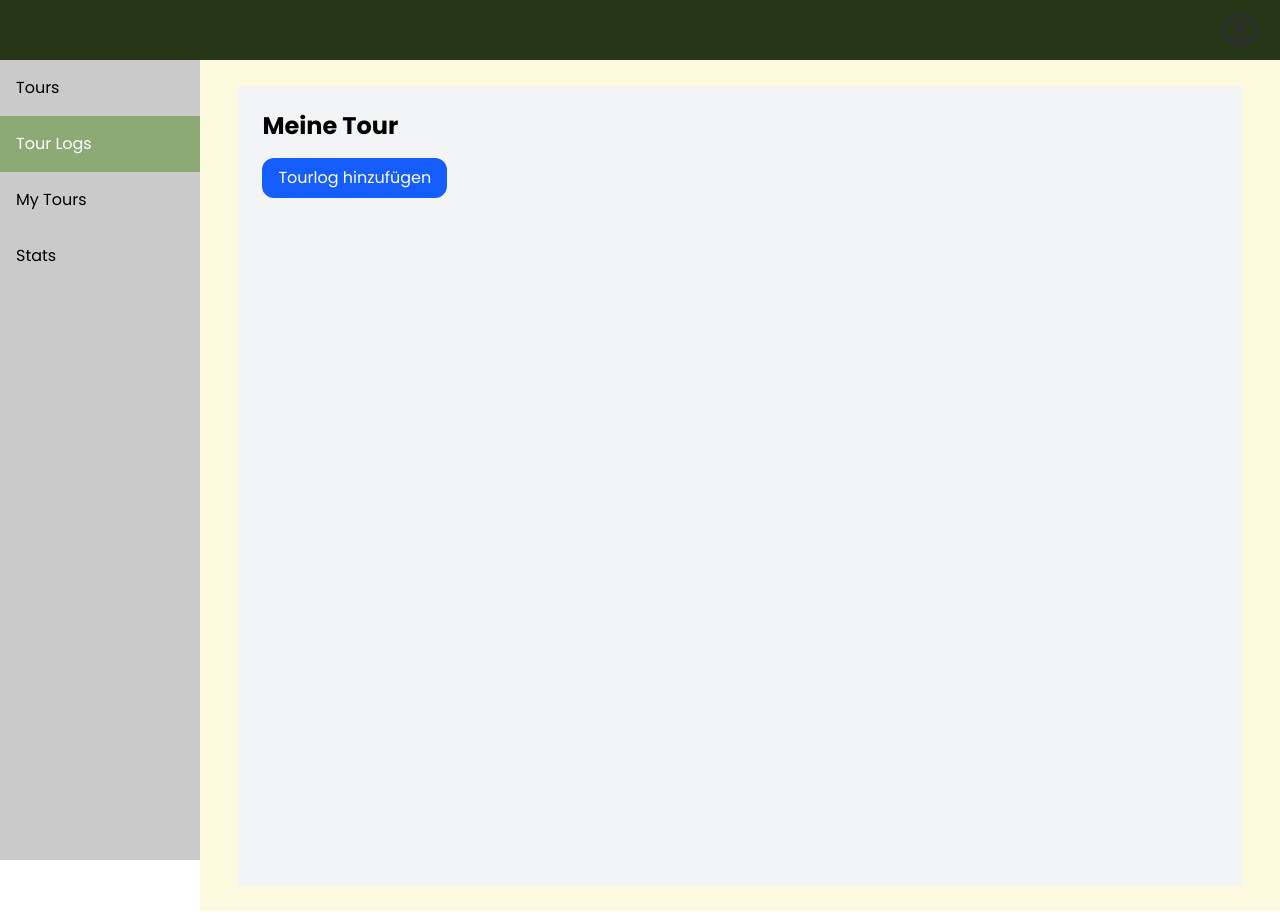
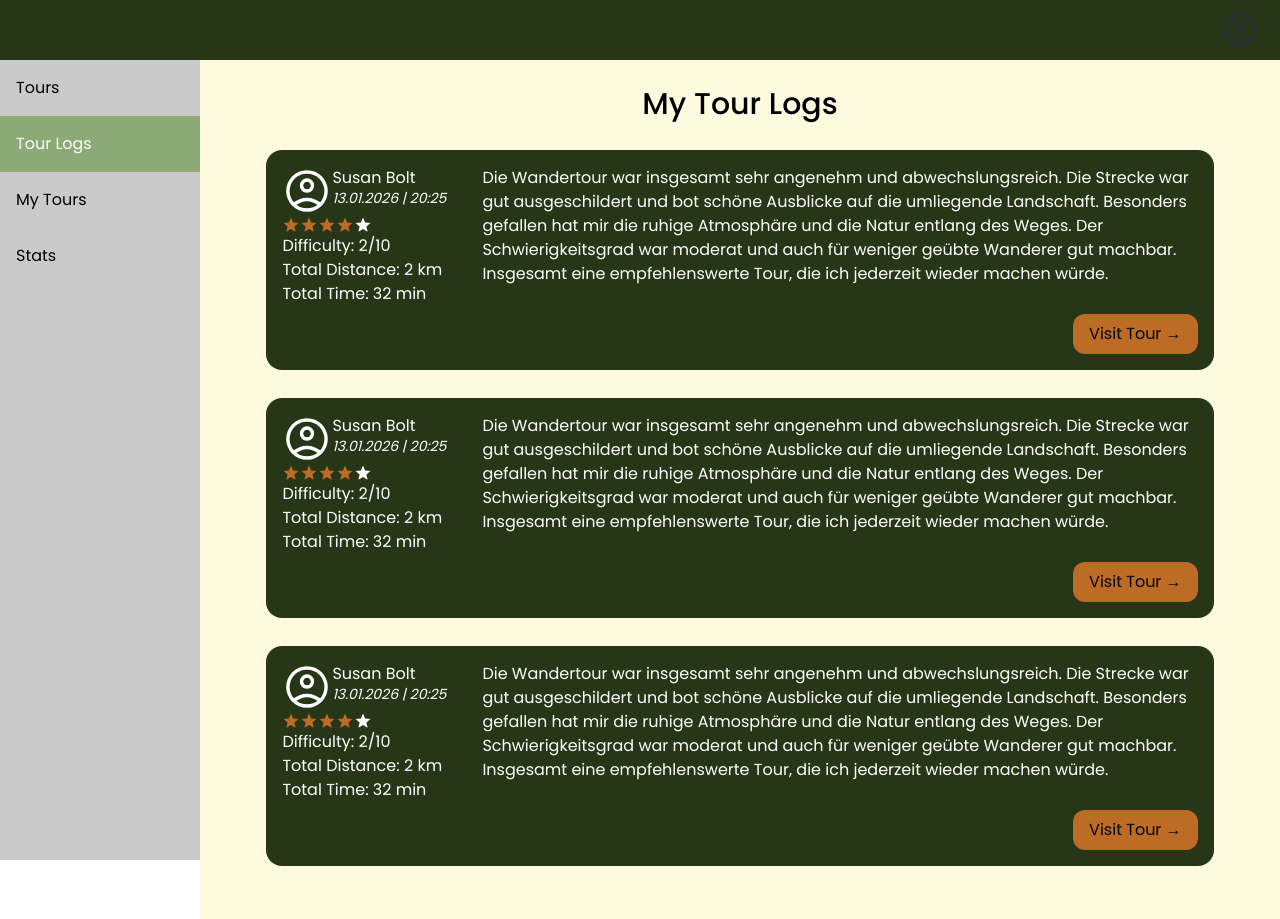
Before and after one commit to anjagfrerer/TourPlanner, an Angular app: page /tourLogs in a window 1280 px wide. Built offline with nearby package versions, Linux system fonts and the light colour scheme.

Commit message:
Add tour logs feature, but not completely ready yet

```diff
--- a/src/components/TourLog/tour-log-item/tour-log-item.html
+++ b/src/components/TourLog/tour-log-item/tour-log-item.html
@@ -13,7 +13,7 @@
               </div>
             </div>
           </div>
-          <div>Bewertung</div>
+          <star-rating [stars] = vm.rating()></star-rating>
           <div>Difficulty: 2/10</div>
           <div>Total Distance: 2 km</div>
           <div>Total Time: 32 min</div>
--- a/src/components/TourLog/tour-log-item/tour-log-item.ts
+++ b/src/components/TourLog/tour-log-item/tour-log-item.ts
@@ -1,13 +1,18 @@
-import { Component, computed, signal } from "@angular/core";
+import { Component, computed, inject, input, signal } from "@angular/core";
 import { TourLinkComponent } from "../tour-link/tour-link";
+import { StarRating } from "../../star-rating/star-rating";
+import { TourLogViewModel } from "./tour-log-item.vm";
+import { TourLog } from "../../../app/models/tour-log.model";
 
 // ViewModel
 @Component({
     selector: 'tour-log-item',
     standalone: true,
     templateUrl: './tour-log-item.html',
-    imports: []
+    imports: [StarRating]
 })
 
 export class TourLogsItemComponent {
+    vm = inject(TourLogViewModel);
+    tourLog = input.required<TourLog>();
 }
--- /dev/null
+++ b/src/components/TourLog/tour-log-item/tour-log-item.vm.ts
@@ -0,0 +1,14 @@
+import { signal, Injectable } from "@angular/core";
+import { TourLog } from "../../../app/models/tour-log.model";
+
+@Injectable({
+  providedIn: 'root'
+})
+export class TourLogViewModel {
+  private tourLog = signal<TourLog | null>(null);
+  rating = signal(Math.floor(Math.random() * 5) + 1);
+
+  setTourLog(tourLog: TourLog) {
+    this.tourLog.set(tourLog);
+  }
+}
--- a/src/components/TourLog/tour-logs-page/tour-logs-page.html
+++ b/src/components/TourLog/tour-logs-page/tour-logs-page.html
@@ -1,8 +1,8 @@
 <!-- View -->
 <section class="tourLogsPage">
-    <!--<h1 class="text-3xl font-medium text-black mb-6 text-center">My Tour Logs</h1>
-    <tourLogsItem></tourLogsItem>
-    <tourLogsItem></tourLogsItem>
-    <tourLogsItem></tourLogsItem>-->
-    <app-tour-popup></app-tour-popup>
+    <h1 class="text-3xl font-medium text-black mb-6 text-center">My Tour Logs</h1>
+    <tour-log-item [tourLog]="tourLogs[0]"></tour-log-item>
+    <tour-log-item [tourLog]="tourLogs[1]"></tour-log-item>
+    <tour-log-item [tourLog]="tourLogs[2]"></tour-log-item>
+    <!--<app-tour-popup></app-tour-popup>-->
 </section>
--- a/src/components/TourLog/tour-logs-page/tour-logs-page.ts
+++ b/src/components/TourLog/tour-logs-page/tour-logs-page.ts
@@ -1,13 +1,44 @@
 import { Component, computed, signal } from "@angular/core";
 import { TourPopupComponent } from "../tour-popup/tour-popup";
+import { TourLogsItemComponent } from "../tour-log-item/tour-log-item";
+import { TourLog } from "../../../app/models/tour-log.model";
 
 // ViewModel
 @Component({
     selector: 'tourLogsPage',
     standalone: true,
     templateUrl: './tour-logs-page.html',
-    imports: [TourPopupComponent],
+    imports: [TourPopupComponent, TourLogsItemComponent],
 })
 
 export class TourLogsPageComponent {
+tourLogs: TourLog[] = [
+  {
+    date: '2026-03-17',
+    time: '14:30',
+    rating: 4,
+    difficulty: 6,
+    totalDistanceKm: 12.5,
+    totalTimeMin: 90,
+    comment: 'Nice tour, a bit tiring'
+  },
+  {
+    date: '2026-03-18',
+    time: '10:00',
+    rating: 5,
+    difficulty: 4,
+    totalDistanceKm: 8,
+    totalTimeMin: 60,
+    comment: 'Easy and relaxing'
+  },
+  {
+    date: '2026-03-18',
+    time: '10:00',
+    rating: 5,
+    difficulty: 4,
+    totalDistanceKm: 8,
+    totalTimeMin: 60,
+    comment: 'Easy and relaxing'
+  }
+];
 }
```
